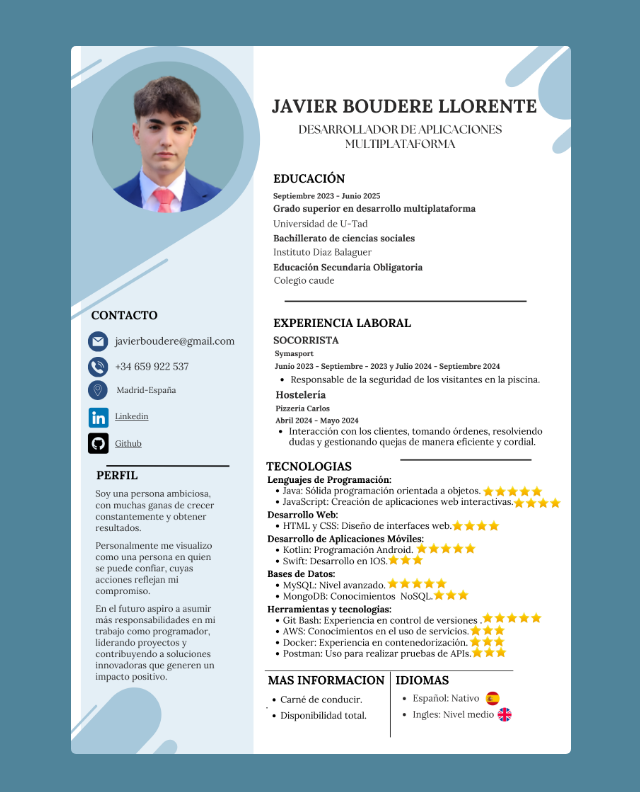
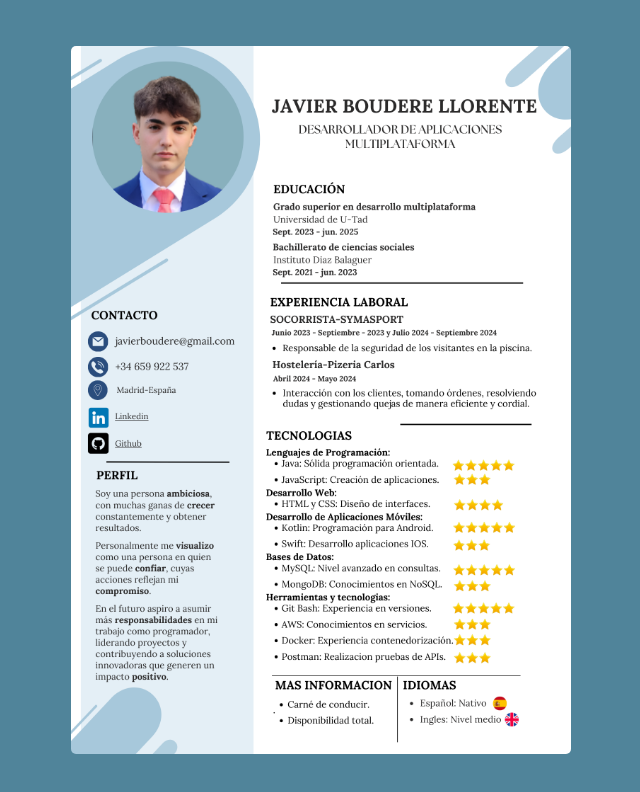
Before and after one commit to Javiboude/Javiboude.github.io, a plain HTML site: page index.html in a window 1280 px wide. Shown: the whole page, without its empty margins (319-959 px from the left). Drawn offline with Linux system fonts and the light colour scheme.

Commit message:
Commit curriculum actualizado

```diff
--- a/index.html
+++ b/index.html
@@ -9,7 +9,7 @@
 <body>
 
 <div class="cv-container">
-    <img src="assets/Curriculum.png" alt="Currículum de Javier Boudere" class="cv-image">
+    <img src="assets/Javier Boudere.png" alt="Currículum de Javier Boudere" class="cv-image">
 </div>
 
 </body>
```
Also changed, not shown: assets/Curriculum.png (deleted), assets/Javier Boudere.png (added).
